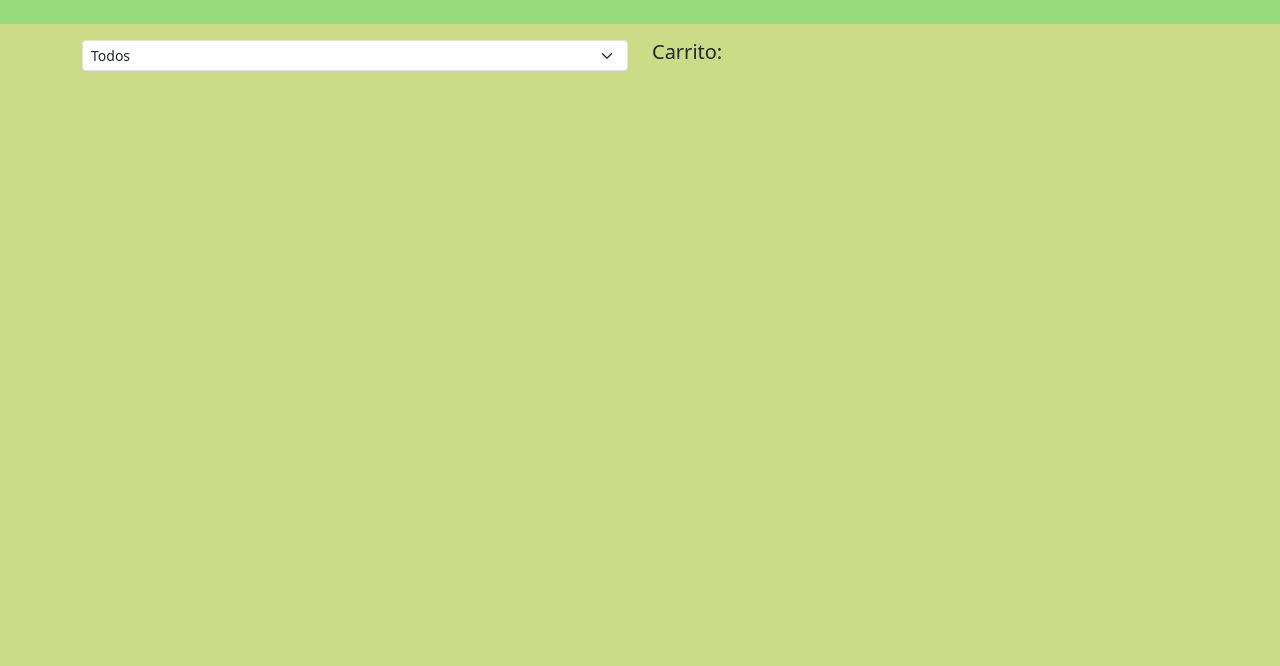
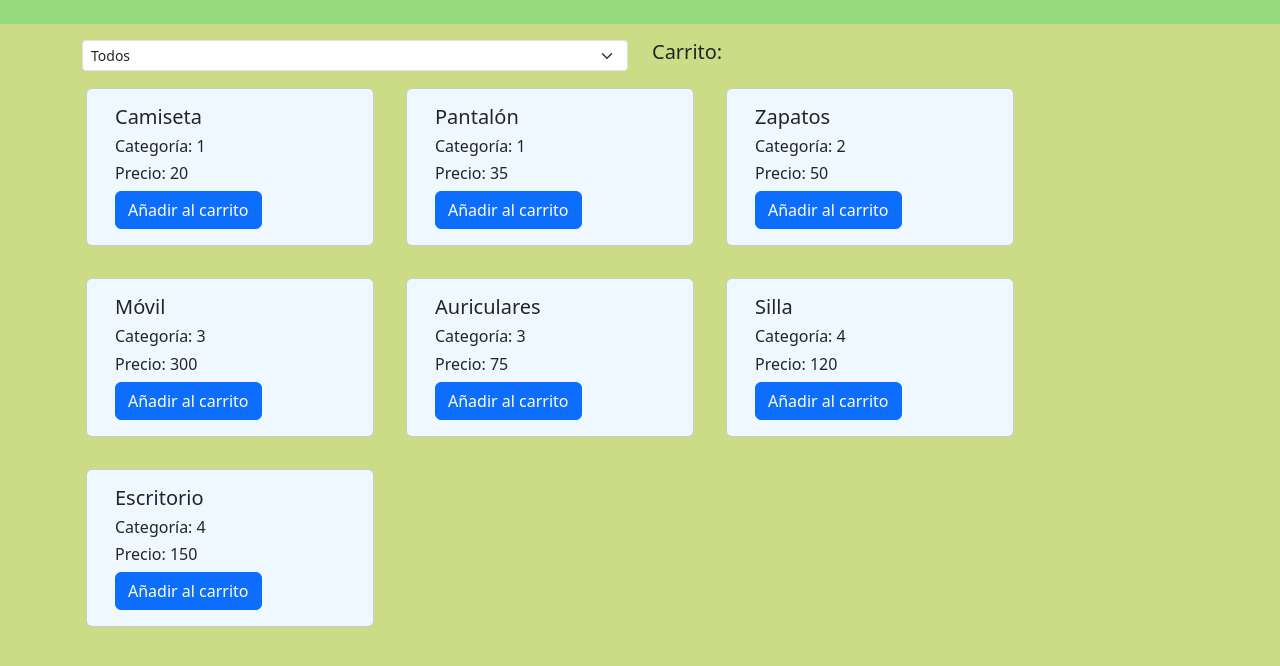
Before and after one commit to samcastroca/tienda-interactiva1.0, a plain HTML site: page index.html in a window 1280 px wide. Shown: the part 116-782 px from the top of the page. Drawn offline with nearby package versions, Linux system fonts and the light colour scheme.

Commit message:
Creación de onload para cargar productos

```diff
--- a/index.html
+++ b/index.html
@@ -7,7 +7,7 @@
     <link href="https://cdn.jsdelivr.net/npm/bootstrap@5.3.6/dist/css/bootstrap.min.css" rel="stylesheet" integrity="sha384-4Q6Gf2aSP4eDXB8Miphtr37CMZZQ5oXLH2yaXMJ2w8e2ZtHTl7GptT4jmndRuHDT" crossorigin="anonymous">
     <link rel="stylesheet" href="style.css">
 </head>
-<body>
+<body onload="init()">
     <div class="container-fluid" id="encabezado">
         <div class="text-center p-4 ">
             <h1>D1</h1>
@@ -30,6 +30,7 @@
             </div>
 
         </div>
+        <div class="row" id="productos"></div>
     </div>
 
     <script src="https://cdn.jsdelivr.net/npm/bootstrap@5.3.6/dist/js/bootstrap.bundle.min.js" integrity="sha384-j1CDi7MgGQ12Z7Qab0qlWQ/Qqz24Gc6BM0thvEMVjHnfYGF0rmFCozFSxQBxwHKO" crossorigin="anonymous"></script>
--- a/script.js
+++ b/script.js
@@ -0,0 +1,26 @@
+const productos = [
+    { nombre: "Camiseta", categoria: 1, precio: 20 },
+    { nombre: "Pantalón", categoria: 1, precio: 35 },
+    { nombre: "Zapatos", categoria: 2, precio: 50 },
+    { nombre: "Móvil", categoria: 3, precio: 300 },
+    { nombre: "Auriculares", categoria: 3, precio: 75 },
+    { nombre: "Silla", categoria: 4, precio: 120 },
+    { nombre: "Escritorio", categoria: 4, precio: 150 }
+  ];
+
+function init() {
+
+
+    var productoSec = document.getElementById("productos")
+    for (const producto of productos){
+        productoSec.innerHTML+= `<div class="card m-3 col-3 productoH" style="width: 18rem;">
+  <div class="card-body">
+    <h5 class="card-title">${producto["nombre"]}</h5>
+    <h6>Categoría: ${producto["categoria"]}</h6>
+    <h6>Precio: ${producto["precio"]}</h6>
+    <a href="#" class="btn btn-primary">Añadir al carrito</a>
+  </div>
+</div>`
+    }
+
+}
--- a/style.css
+++ b/style.css
@@ -11,3 +11,11 @@ h1 {
     font-weight: bold;
     font-size: 70px;
 }
+
+.productoH {
+    background-color: aliceblue;
+}
+
+.productoH:hover {
+    background-color: rgba(128, 128, 128, 0.219);
+}
```
